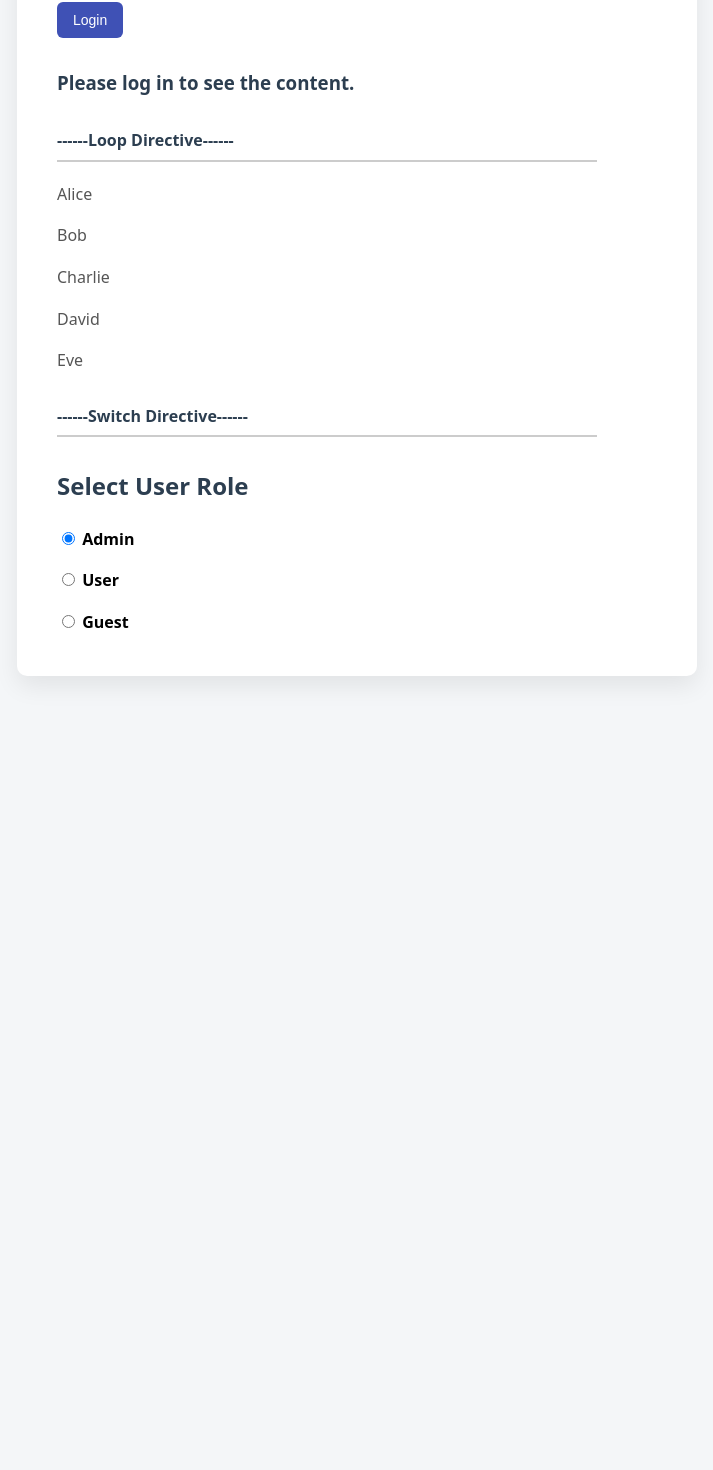
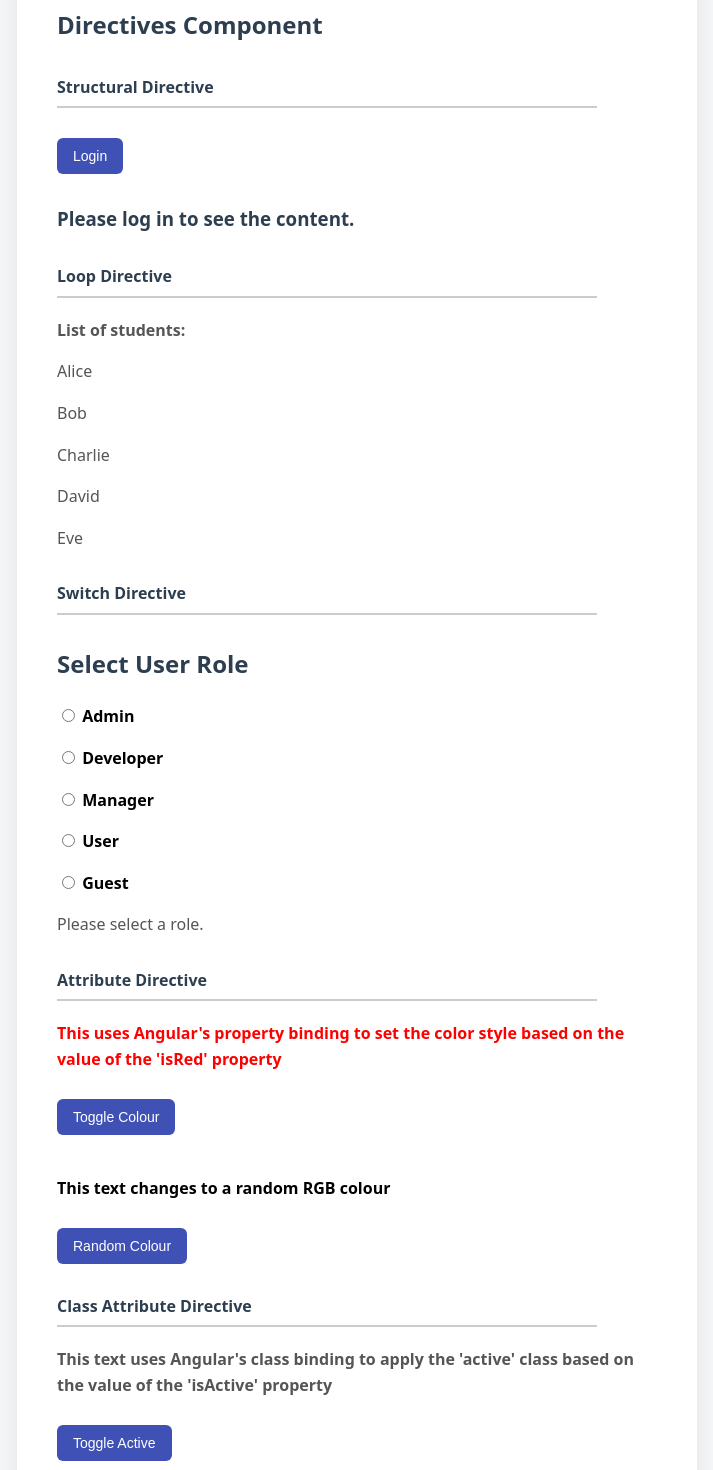
Before and after one commit to AntonV0/angular-bootcamp, an Angular app in the folder FirstAngularProject/: page / in a window 1280 px wide. Shown: the part 1456-2926 px from the top of the page, without its empty margins (283-996 px from the left). Before the commit the page ends 2212 px from the top, so only its background shows below. Built offline with nearby package versions, Linux system fonts and the light colour scheme.

Commit message:
feat: update directives component and css

```diff
--- a/FirstAngularProject/src/app/directives-component/directives-component.css
+++ b/FirstAngularProject/src/app/directives-component/directives-component.css
@@ -0,0 +1,6 @@
+.active {
+  color: white;
+  background-color: #162caa;
+  padding: 10px;
+  border-radius: 6px;
+}
--- a/FirstAngularProject/src/app/directives-component/directives-component.html
+++ b/FirstAngularProject/src/app/directives-component/directives-component.html
@@ -1,5 +1,6 @@
 <p>directives-component works!</p>
-
+<h2>Directives Component</h2>
+<h4>Structural Directive</h4>
 <button (click) = "toggleLogin()">
   {{ isLoggedIn ? 'Logout' : 'Login' }}
 </button>
@@ -9,15 +10,22 @@
   <h3>Please log in to see the content.</h3>
 }
 
-<h4>------Loop Directive------</h4>
+<h4>Loop Directive</h4>
+<p><b>List of students:</b></p>
 @for (student of students; track student) { <!-- The 'track student' part is used to optimise rendering by tracking items based on their identity, which can improve performance when the list changes. -->
   <p>{{ student }}</p>
 }
 
-<h4>------Switch Directive------</h4>
+<h4>Switch Directive</h4>
 <h2>Select User Role</h2>
 <label>
   <input type="radio" name="role" value="admin" [(ngModel)]="role"> Admin
+</label>
+<label>
+  <input type="radio" name="role" value="developer" [(ngModel)]="role"> Developer
+</label>
+<label>
+  <input type="radio" name="role" value="manager" [(ngModel)]="role"> Manager
 </label>
 <label>
   <input type="radio" name="role" value="user" [(ngModel)]="role"> User
@@ -25,9 +33,43 @@
 <label>
   <input type="radio" name="role" value="guest" [(ngModel)]="role"> Guest
 </label>
-<!-- <div [ngSwitch]="role">
-  <p *ngSwitchCase="'admin'">You are an admin.</p>
-  <p *ngSwitchCase="'user'">You are a user.</p>
-  <p *ngSwitchCase="'guest'">You are a guest.</p>
-  <p *ngSwitchDefault>Select a role.</p>
-</div> -->
+
+@switch (role) {
+  @case ('admin') {
+    <p>Welcome back, Admin! You have admin privileges.</p>
+  }
+  @case ('developer') {
+    <p>Welcome back, Developer! You have developer privileges.</p>
+  }
+  @case ('manager') {
+    <p>Welcome back, Manager! You have manager privileges.</p>
+  }
+  @case ('user') {
+    <p>Welcome back, User! You have user privileges.</p>
+  }
+  @case ('guest') {
+    <p>Welcome, Guest! You have limited access.</p>
+  }
+  @default {
+    <p>Please select a role.</p>
+  }
+}
+
+<h4>Attribute Directive</h4>
+<p [style.color]="isRed ? 'red' : 'black'">
+  <b>This uses Angular's property binding to set the color style based on the value of the 'isRed' property</b>
+</p>
+<button (click)="isRed = !isRed">Toggle Colour</button>
+
+<br><br>
+
+<p [style.color]="randomColor">
+  <b>This text changes to a random RGB colour</b>
+</p>
+<button (click)="generateRandomColor()">Random Colour</button>
+
+<h4>Class Attribute Directive</h4>
+<p [class.active]="isActive">
+  <b>This text uses Angular's class binding to apply the 'active' class based on the value of the 'isActive' property</b>
+</p>
+<button (click)="toggleActive()">Toggle Active</button>
--- a/FirstAngularProject/src/app/directives-component/directives-component.ts
+++ b/FirstAngularProject/src/app/directives-component/directives-component.ts
@@ -19,5 +19,26 @@ export class DirectivesComponent {
   students = ['Alice', 'Bob', 'Charlie', 'David', 'Eve'];
 
   // 3. Switch Directive (conditionally displays elements based on a value)
-  role: string = 'admin';
+  role: string = '';
+
+  // 4. Attribute Directive (modifies the appearance or behavior of an element)
+  isRed = true;
+
+  // Random RGB colour
+  randomColor = 'black';
+
+  generateRandomColor() {
+    const r = Math.floor(Math.random() * 256);
+    const g = Math.floor(Math.random() * 256);
+    const b = Math.floor(Math.random() * 256);
+
+    this.randomColor = `rgb(${r}, ${g}, ${b})`;
+  }
+
+  // 5. Class Attribute Directive (dynamically applies CSS classes to an element)
+  isActive = false;
+
+  toggleActive() {
+    this.isActive = !this.isActive;
+  }
 }
```
